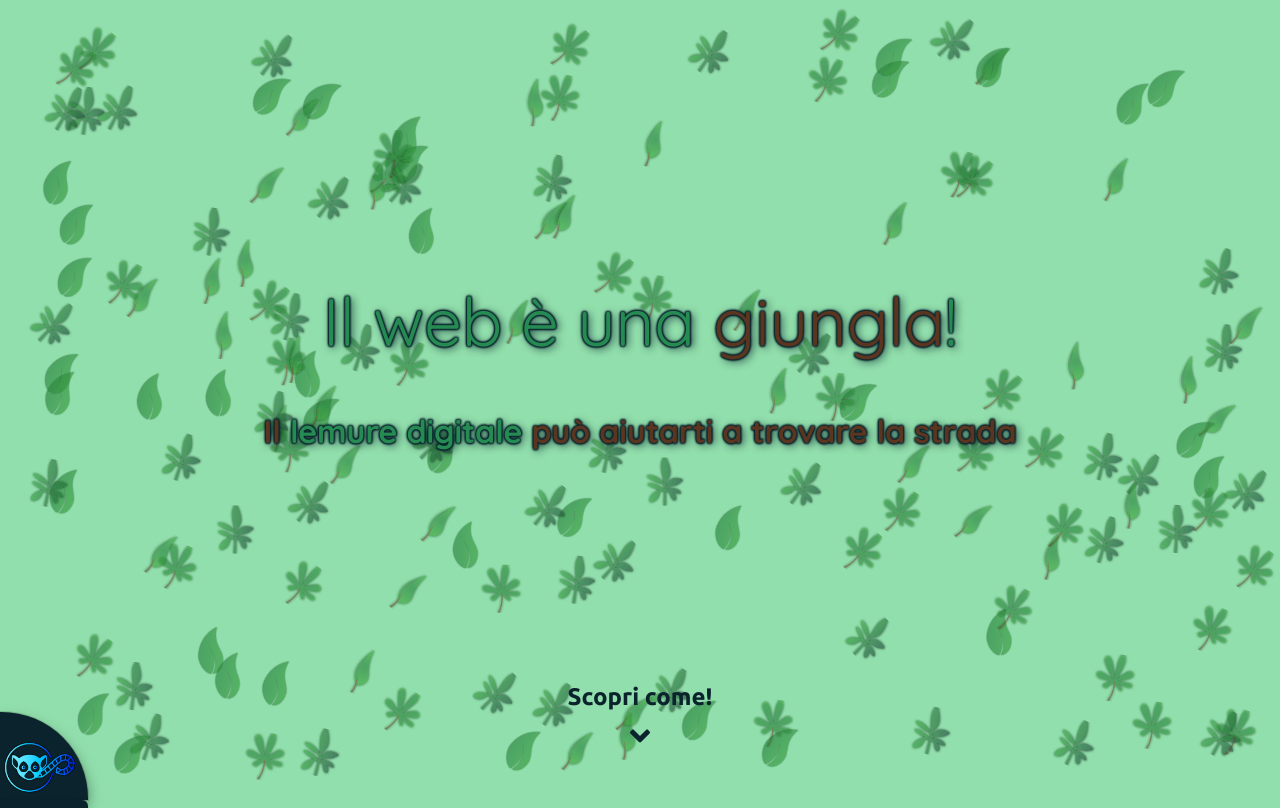
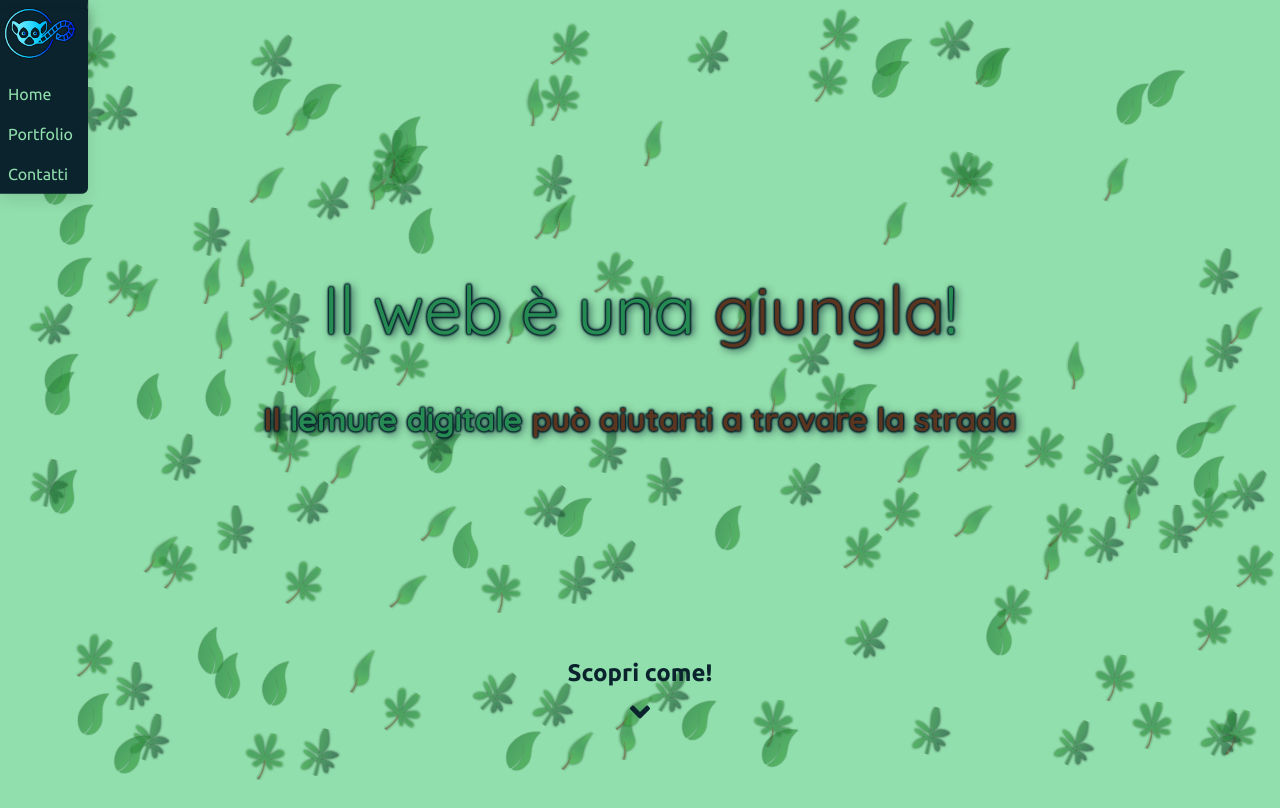
Before and after one commit to lemurweb-dev/lemurweb-site, a Gatsby site: page / in a window 1280 px wide. Shown: the top 808 px of the page. Built offline with nearby package versions, Linux system fonts and the light colour scheme; Gatsby itself is replaced by a stand-in of ours.

Commit message:
fix navbar, now on top left corner

```diff
--- a/src/components/header.js
+++ b/src/components/header.js
@@ -28,7 +28,7 @@ const Header = ({ logo }) => (
           className="subtitle is-size-4 has-text-weight-semibold has-text-dark is-inline-block"
         >
           <div>Scopri come!</div>
-          <div className="is-size-3"><FaAngleDown/></div>
+          <div className="is-size-3 mb-5"><FaAngleDown/></div>
         </AnchorLink>
       </div>
     </div>
--- a/src/components/navbar.js
+++ b/src/components/navbar.js
@@ -14,12 +14,13 @@ const Navbar = () => {
     <>
       <div
         className={`nav-lemur ${showDropdown ? "nav-show-logo" : ""}`}
+        onClick={() => setShowDropdown(!showDropdown)}
         onMouseEnter={() => setShowDropdown(true)}
         onMouseLeave={() => setShowDropdown(false)}
       >
         <img src={logo} />
         <article
-          className={`panel nav-panel has-background-dark ${
+          className={`panel nav-panel has-background-dark is-flex is-flex-direction-column-reverse ${
             showDropdown ? "nav-show-panel" : ""
           }`}
         >
--- a/src/styles/layout.scss
+++ b/src/styles/layout.scss
@@ -72,13 +72,14 @@ footer {
 }
 
 .nav-lemur {
+  cursor: pointer;
   width: 11vh;
   height: 11vh;
   position: fixed;
   left: 0;
-  bottom: 0;
+  top: 0;
   background-color: $dark-color;
-  border-radius: 0 98% 0 0;
+  border-radius: 0 0 98% 0;
   box-shadow: 0 0.5em 1em -0.125em rgba(#000000, 0.6),
     0 0px 0 1px rgba(#000000, 0.15);
   z-index: 3;
@@ -89,17 +90,17 @@ footer {
     position: absolute;
     left: 3%;
     z-index: 5;
-    bottom: -5%;
+    top: -5%;
   }
 
   .nav-panel {
     position: relative;
-    bottom: -100%;
+    top: -200%;
     left: 0;
     min-width: 100%;
-    border-radius: 0 6px 0 0;
+    border-radius: 0 0 6px 0;
     z-index: 2;
-    height: 200%;
+    height: 210%;
     transform: translate(0px);
     transform-origin: bottom;
     -webkit-transition: transform 0.15s ease-in;
@@ -124,7 +125,7 @@ footer {
     }
   }
   .nav-show-panel {
-    transform: translate(0px, -100%);
+    transform: translate(0px, 100%);
   }
 }
 
```
